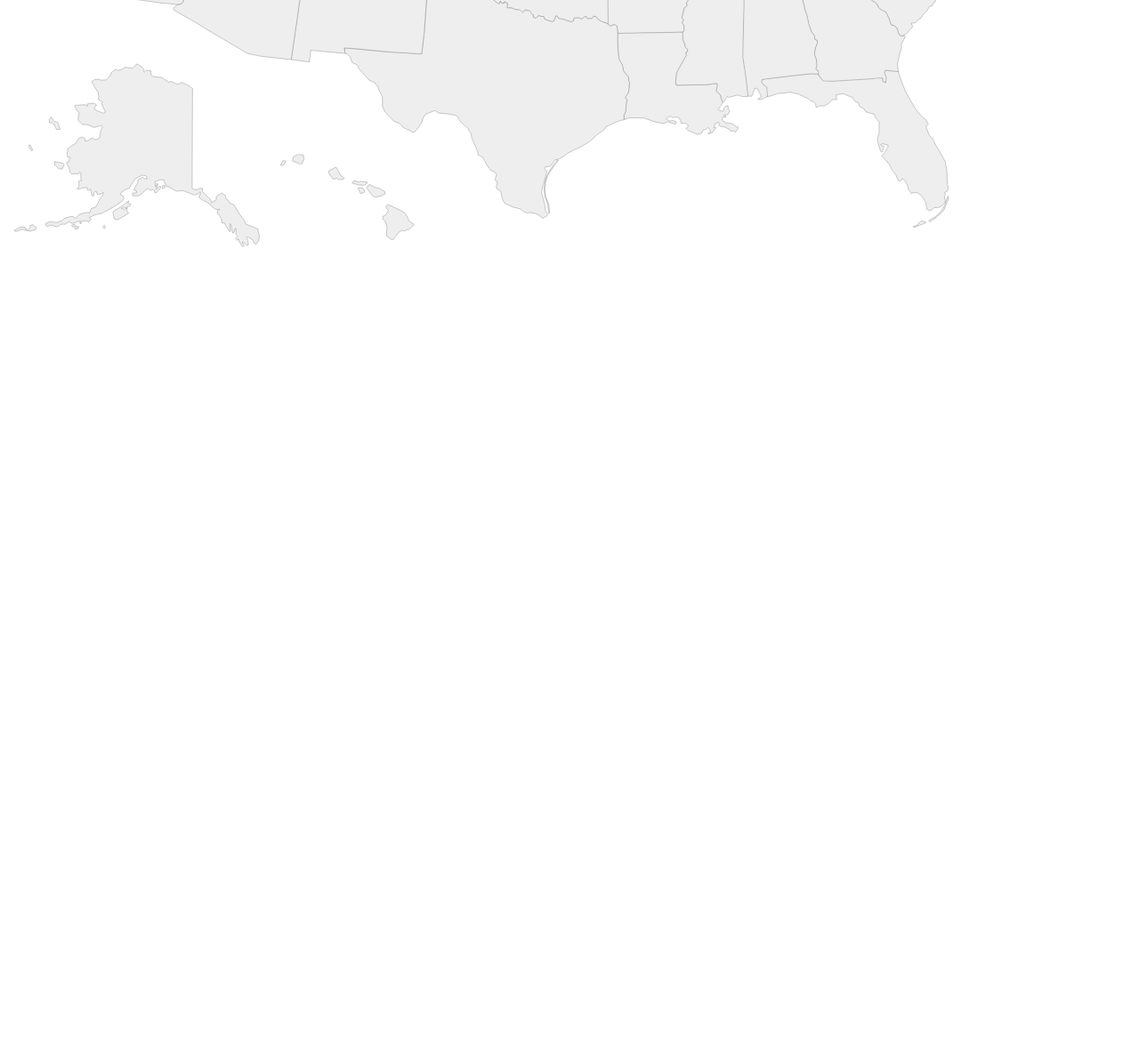
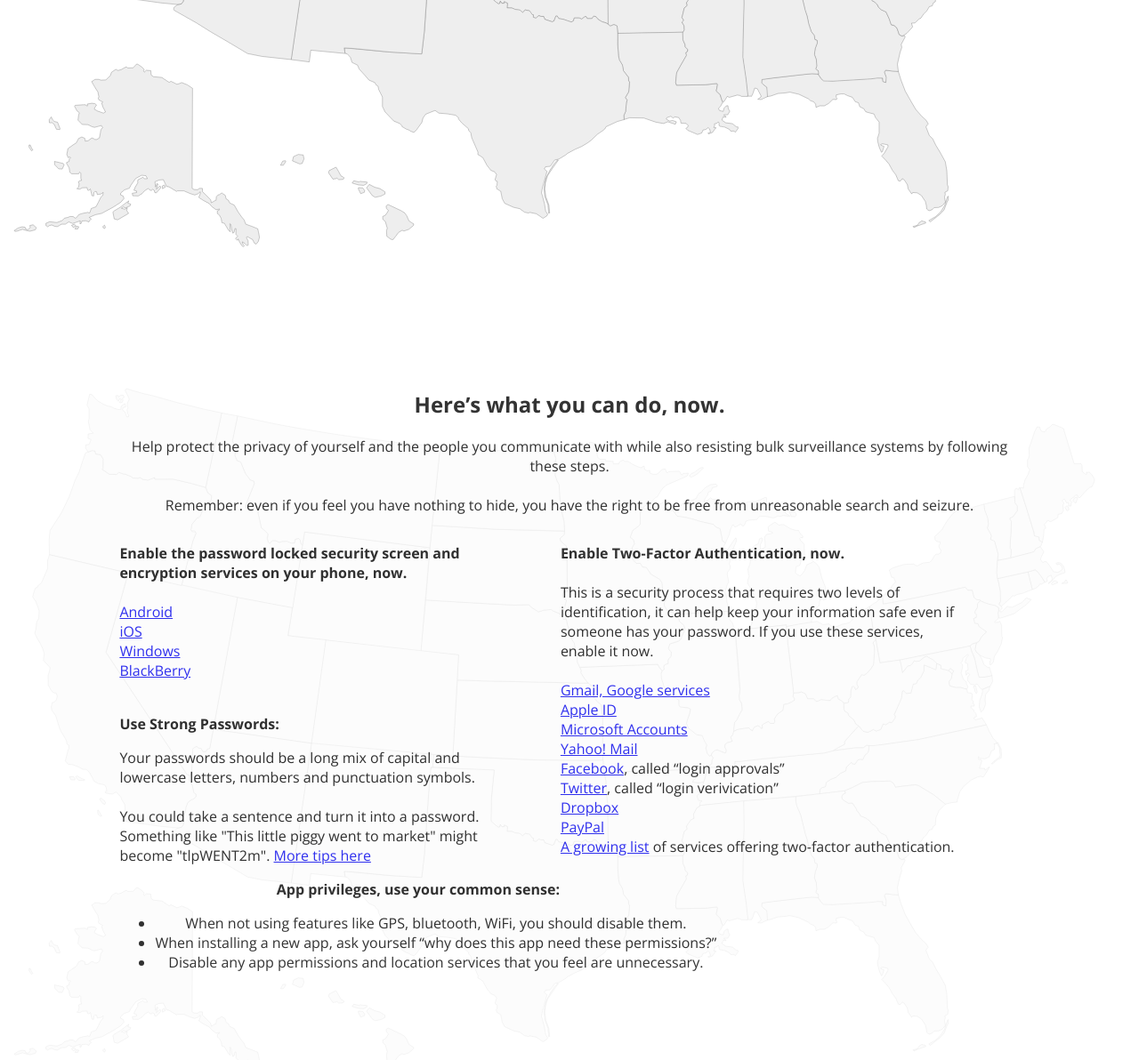
Before and after one commit to sterlingcrispin/privacymap, a plain HTML site: page index.html in a window 1280 px wide. Shown: the part 4516-5708 px from the top of the page at 89% size. Before the commit the page ends 4816 px from the top, so only its background shows below. Drawn offline with nearby package versions, Linux system fonts and the light colour scheme.

Commit message:
end section

```diff
--- a/index.html
+++ b/index.html
@@ -14,9 +14,6 @@
 </head>
 
 <body>
-
-
-
 	<div>
 		<header>
 			<h1>Privacy Map</h1>
@@ -57,6 +54,90 @@
 				<h2>Section 6</h2>
 			</div>
 		</section>
+
+
+		  <section>
+			<div class="final">
+				<h2>Here’s what you can do, now.</h2>
+				<p>Help protect the privacy of yourself and the people you communicate with while also resisting bulk surveillance systems by following these steps.
+					<br/>
+					<br/>
+					Remember: even if you feel you have nothing to hide, you have the right to be free from unreasonable search and seizure.
+				</p>
+
+				<div class="phone">
+					<p>
+						<b>Enable the password locked security screen and encryption services on your phone, now.</b>
+						<br/><br/>
+						<a href="https://kb.iu.edu/d/azld">Android</a>
+						<br/>
+						<a href="https://kb.iu.edu/d/ayem">iOS</a>
+						<br/>
+						<a href="https://kb.iu.edu/d/bcja">Windows</a>
+						<br/>
+						<a href="https://kb.iu.edu/d/almr">BlackBerry</a>
+						<br/>
+						<br/>
+					</p>
+
+					<p>
+						<b>Use Strong Passwords:</b>
+					</p>
+
+					<p>
+						Your passwords should be a long mix of capital and lowercase letters, numbers and punctuation symbols.
+						<br/><br/>You could take a sentence and turn it into a password. Something like "This little piggy went to market" might become "tlpWENT2m". <a href="https://open.bufferapp.com/creating-a-secure-password/">More tips here</a>
+
+					</p>
+
+				</div>
+
+				<div class="twofactor">
+					<p>
+						<b>Enable Two-Factor Authentication, now.</b>
+						<br/><br/>
+						This is a security process that requires two levels of identification, it can help keep your information safe even if someone has your password. If you use these services, enable it now.
+						<br/>
+						<br/>
+						<a href="https://www.google.com/landing/2step/">Gmail, Google services</a>
+						<br/>
+						<a href="https://support.apple.com/en-us/HT5570">Apple ID</a>
+						<br/>
+						<a href="https://account.live.com/Proofs/Manage">Microsoft Accounts</a>
+						<br/>
+						<a href=" https://edit.yahoo.com/commchannel/sec_chal_manage">Yahoo! Mail</a>
+						<br/>
+						<a href="https://www.facebook.com/settings?tab=security">Facebook</a>, called “login approvals”
+						<br/>
+						<a href="https://twitter.com/settings/security">Twitter</a>, called “login verivication”
+						<br/>
+						<a href="https://www.dropbox.com/account/security">Dropbox</a>
+						<br/>
+						<a href="https://www.paypal.com/us/cgi-bin/webscr?cmd=_security-key">PayPal</a>
+						<br/><a href="https://twofactorauth.org/">A growing list</a> of services offering two-factor authentication.
+					</p>
+				</div>
+
+				<div class="passwords">
+					<b>App privileges, use your common sense:</b>
+					<ul>
+						<li>
+							When not using features like GPS, bluetooth, WiFi, you should disable them.
+						</li>
+						<li>
+							When installing a new app, ask yourself “why does this app need these permissions?”
+						</li>
+						<li>
+							Disable any app permissions and location services that you feel are unnecessary.
+						</li>
+					</ul>
+			</div>
+
+
+			</div>
+		</section>
+
+
 	</div>
 
 </body>
--- a/style.css
+++ b/style.css
@@ -35,3 +35,21 @@ h1 {
 h3 {
 	margin: 0;
 }
+
+.final{
+	background-color:white;
+	opacity:0.8;
+	padding:10%;
+	height:100vh;
+}
+
+.phone,.twofactor{
+	text-align: left;
+	float:left;
+	margin-right:4%;
+	width:45%;
+}
+
+.passwords{
+	float:left;
+}
```
